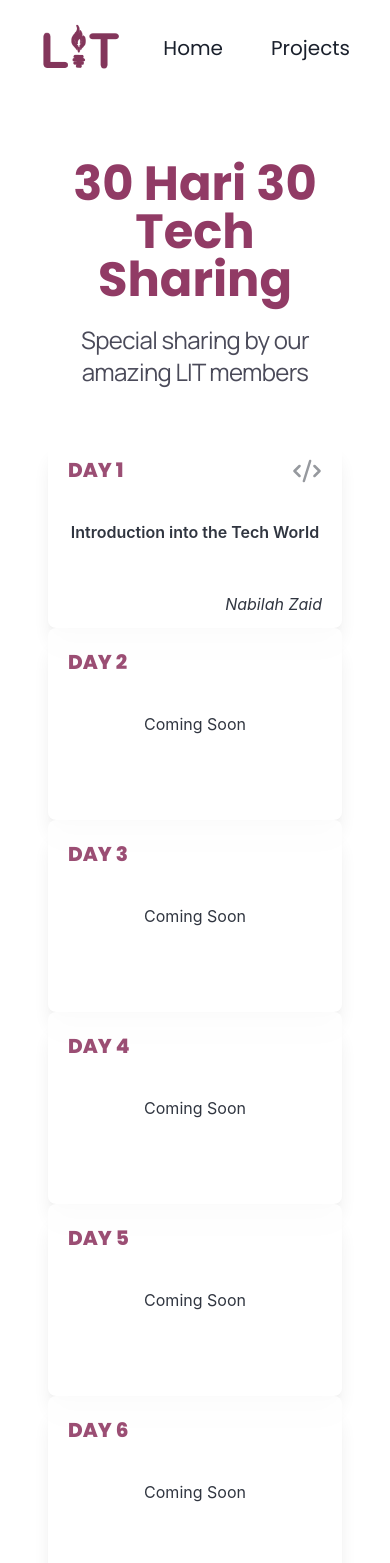
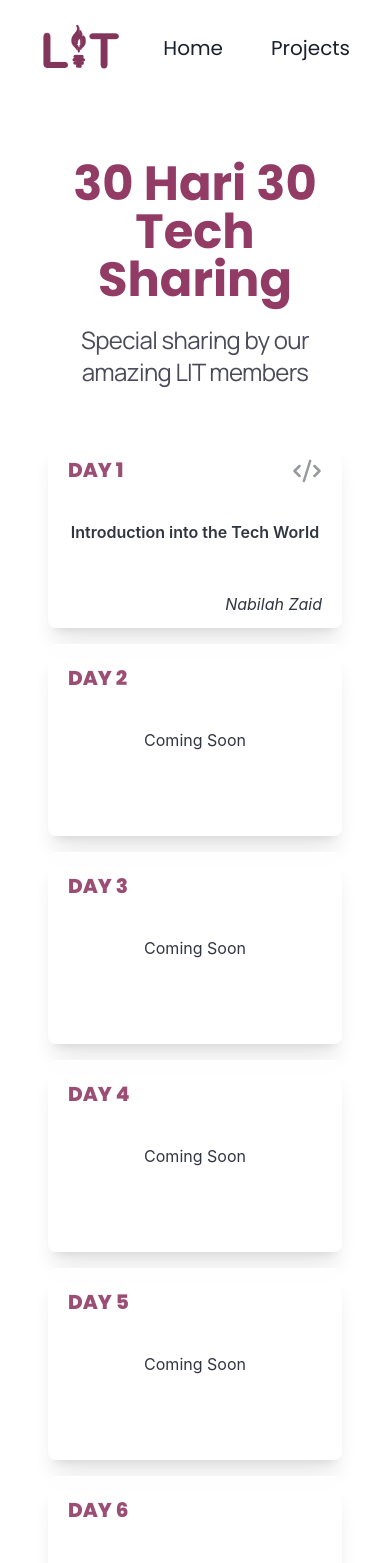
Before and after one commit to nabilahzaid/litmydev, a React (Create React App) app: page /projects in a window 390 px wide. Shown: the top 1563 px of the page. Built offline with nearby package versions, Linux system fonts and the light colour scheme.

Commit message:
Fix gap missing on smaller screen size

```diff
--- a/src/pages/projects/projects.tsx
+++ b/src/pages/projects/projects.tsx
@@ -28,7 +28,7 @@ function Projects(_props: Props) {
           </p>
         </div>
         <div className="lg:px-48 md:px-28 max-md:px-12 mb-10">
-          <div className="md:grid md:grid-cols-2 lg:grid-cols-3 xl:grid-cols-4 2xl:grid-cols-5 max-sm:flex-1 max-sm:gap-x-10 gap-4">
+          <div className="grid md:grid-cols-2 lg:grid-cols-3 xl:grid-cols-4 2xl:grid-cols-5 max-sm:flex-1 max-sm:gap-x-10 gap-4">
             {Array.from({ length: ProjectData.length }, (_, index) => {
               const project = ProjectData[index];
               return (
```
